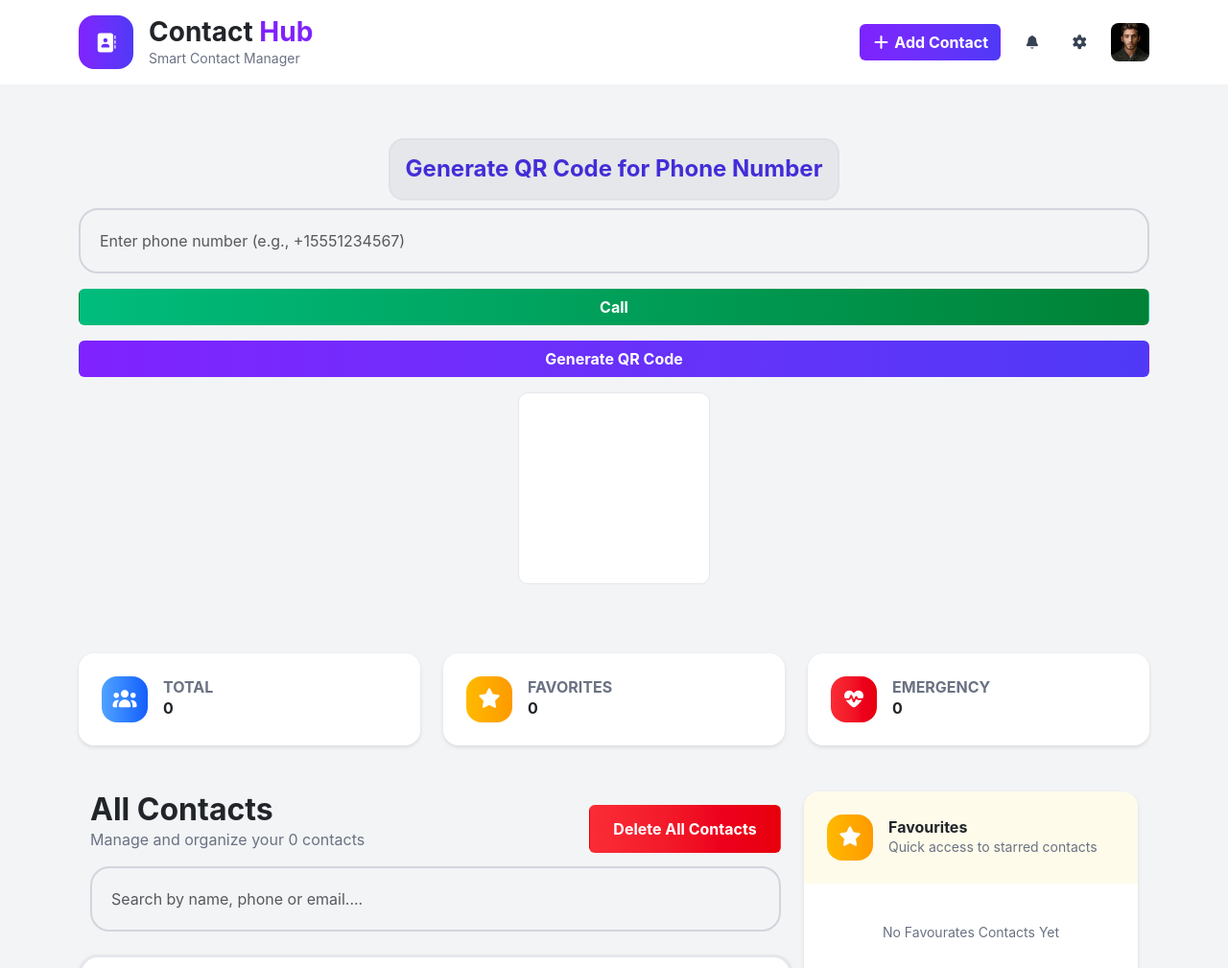
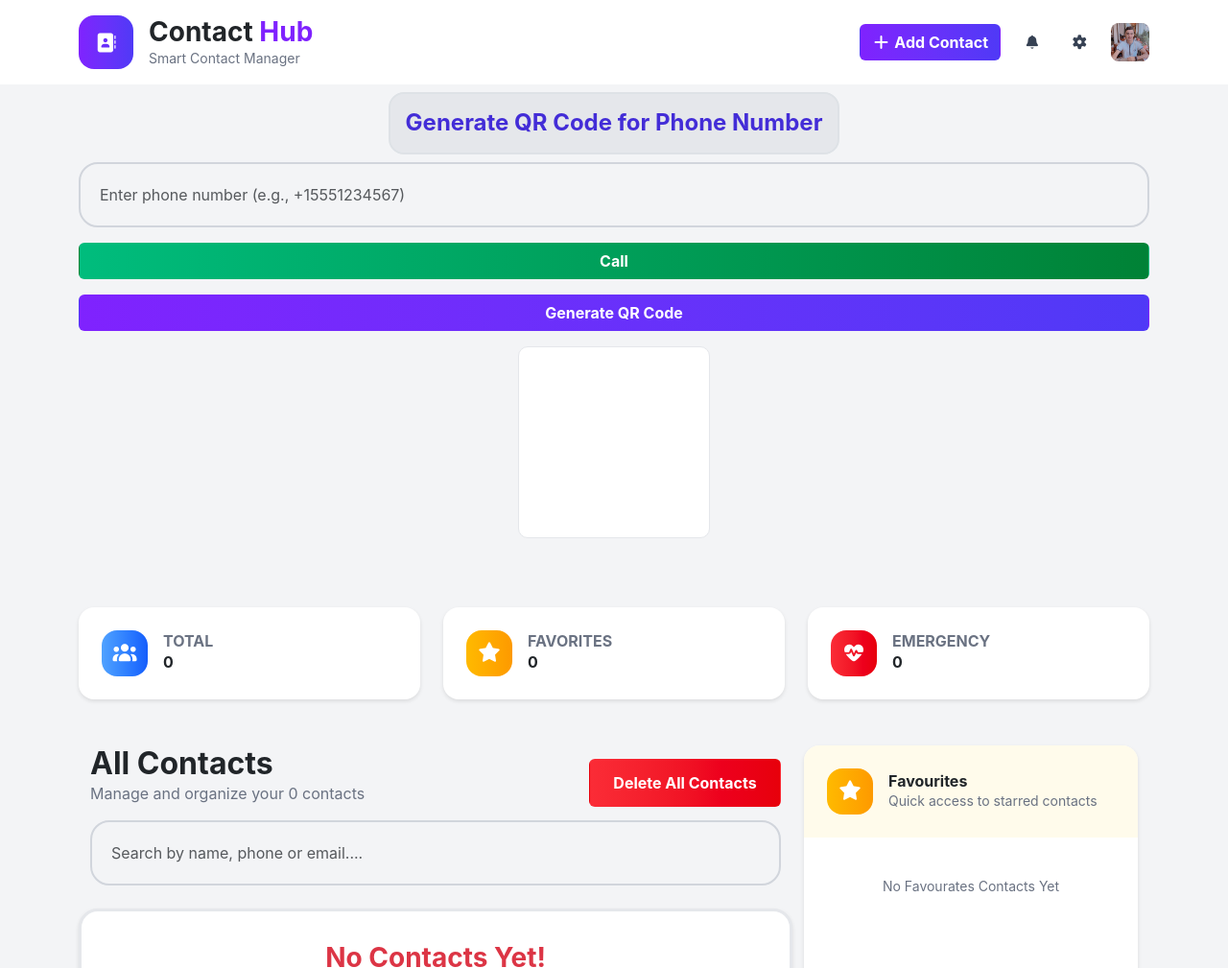
Before and after one commit to elsayedmokdam/Assignment-9-ContactHub, a plain HTML site: page index.html in a window 1280 px wide. Shown: the top 1009 px of the page at 96% size. Drawn offline with Linux system fonts and the light colour scheme; some packages are replaced by stand-ins of ours; a script that the page names is missing; a web font is replaced by a local one.

Commit message:
Change Avatar Image

```diff
--- a/index.html
+++ b/index.html
@@ -218,7 +218,7 @@
                     </div>
                     <div class="nav-image">
                         <img
-                            src="./Images/avatar-4.jpg"
+                            src="./Images/me.jpg"
                             alt="avatar"
                             class="rounded-3"
                             width="40"
@@ -229,8 +229,9 @@
             </div>
         </nav>
         <!-- Header -->
-        <header class="pt-5">
-            <!-- I will Make form for sign up and login --></header>
+        <header>
+            <!-- I will Make form for sign up and login -->
+        </header>
         <main class="my-bg-gray-100 pt-5 pb-5">
             <div class="container">
                 <section class="generate-qr pt-5">
```
Also changed, not shown: Images/me.jpg (added).
